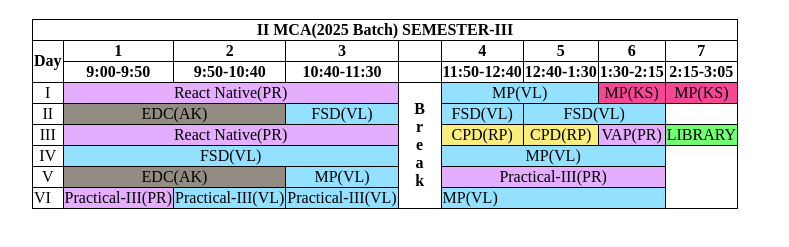
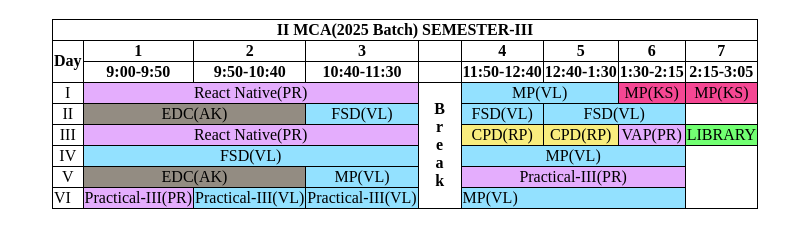
Before and after one commit to Priyadharshini9515/TimeTable, a plain HTML site: page index.html in a window 1280 px wide. Shown: the part 61-308 px from the top of the page, without its empty margins (356-1145 px from the left). Drawn offline with Linux system fonts and the light colour scheme.

Commit message:
Add files via upload

```diff
--- a/index.html
+++ b/index.html
@@ -12,7 +12,7 @@ h1{
       text-align: center;
   }
 table{
-       margin-left: 380px;
+       margin-left: 400px;
        border-collapse: collapse;
        border:1px solid black;
      }
```
